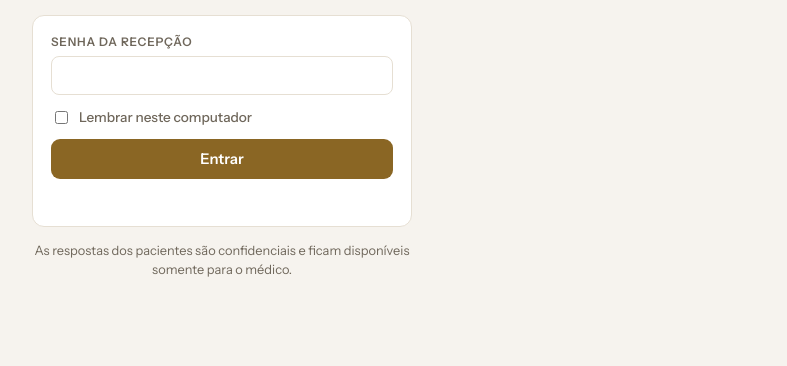
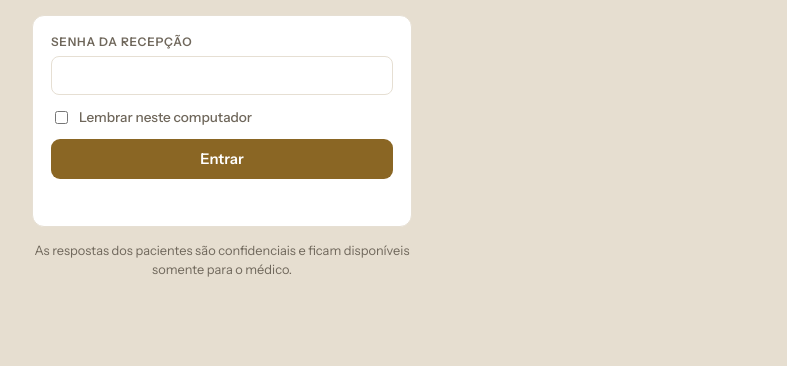
Before and after one commit to adrianofabri/preconsulta, a plain HTML site: page recepcao/index.html in a window 1280 px wide. Shown: the part 434-800 px from the top of the page, without its empty margins (418-1205 px from the left). Drawn offline with Linux system fonts and the light colour scheme.

Commit message:
Modo claro: fundo mais escuro para destacar os cartões brancos (modo escuro intocado) (#1)
Claude-Session: https://claude.ai/code/session_01BSR3pXpe4P9HwmzkUS3J3c

Co-authored-by: Claude <noreply@anthropic.com>

```diff
--- a/recepcao/index.html
+++ b/recepcao/index.html
@@ -10,7 +10,7 @@
 <link rel="preconnect" href="https://fonts.googleapis.com">
 <link rel="stylesheet" href="https://fonts.googleapis.com/css2?family=Marcellus&family=Instrument+Sans:wght@400;500;600;700&family=JetBrains+Mono:wght@400;500&display=swap">
 <style>
-:root{--bg:#f6f3ee;--surface:#fff;--surface2:#fbf8f3;--ink:#221d16;--muted:#6f675b;--line:#e6dfd3;--accent:#8a6624;--accent-soft:#f4ecdc;--gold:#b8913f;
+:root{--bg:#e6ded0;--surface:#fff;--surface2:#fbf8f3;--ink:#221d16;--muted:#6f675b;--line:#e6dfd3;--accent:#8a6624;--accent-soft:#f4ecdc;--gold:#b8913f;
 --ok:#1f7a4d;--ok-soft:#e3f3ea;--warn:#9a6200;--warn-soft:#fbf0d9;--late:#b3261e;--late-soft:#fbe5e3;--info:#3f5f8a;--info-soft:#e6eef8;
 --f-display:"Marcellus",Georgia,serif;--f-body:"Instrument Sans",system-ui,sans-serif;--f-mono:"JetBrains Mono",ui-monospace,monospace}
 *{box-sizing:border-box}[hidden]{display:none!important}
```
Also changed, not shown: index.html (+2 -2 lines).
